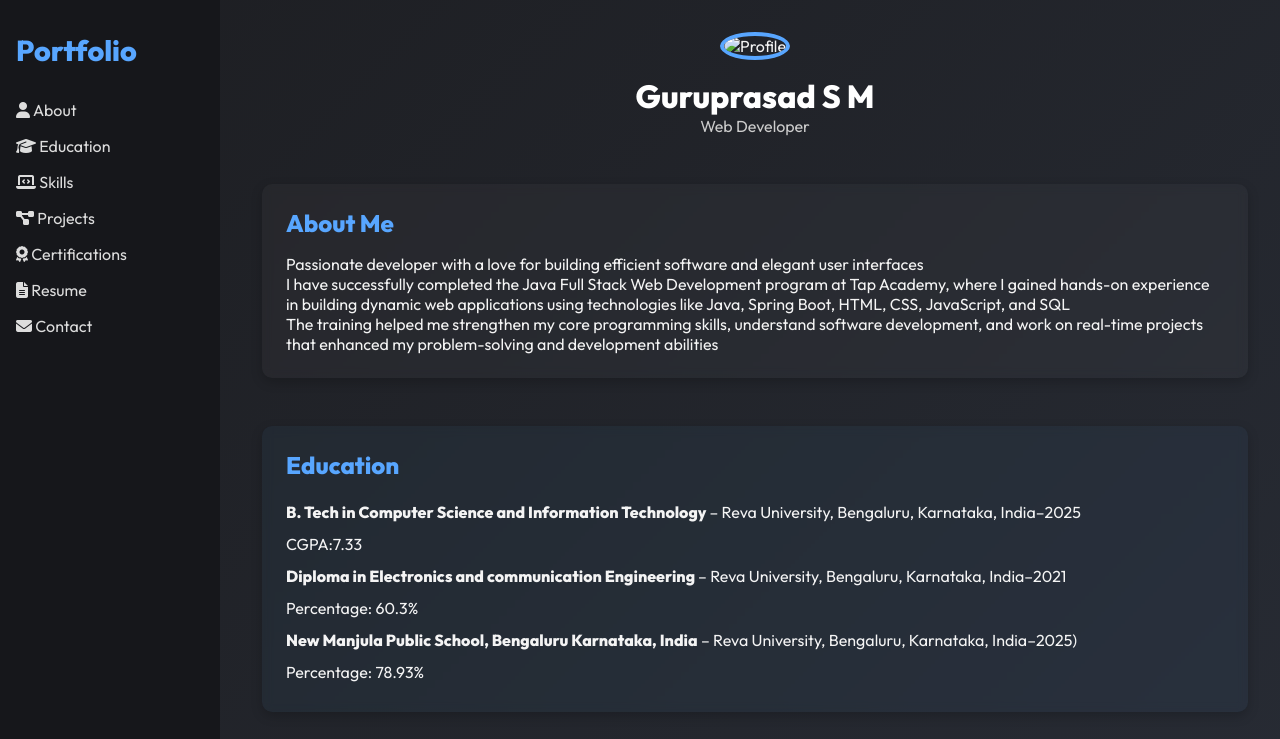
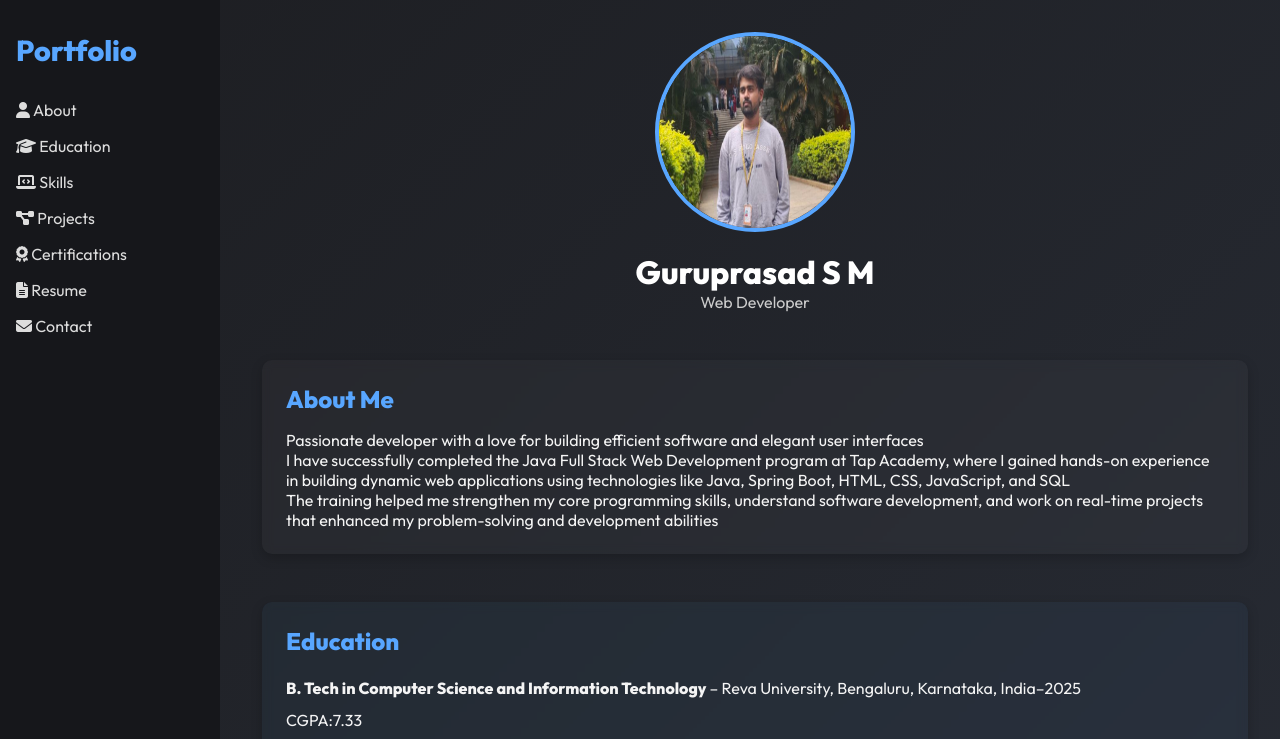
Before and after one commit to guruprasadsm/csit, a plain HTML site: page index.html in a window 1280 px wide. Shown: the top 739 px of the page. Drawn offline with nearby package versions, Linux system fonts and the light colour scheme.

Commit message:
Update index.html

```diff
--- a/index.html
+++ b/index.html
@@ -190,7 +190,7 @@
   <!-- Main Content -->
   <div class="content">
     <header data-aos="fade-down">
-      <img src="assets/profile.jpg" alt="Profile">
+      <img src="profile.jpg" alt="Profile">
       <h1>Guruprasad S M</h1>
       <p>Web Developer</p>
     </header>
```
